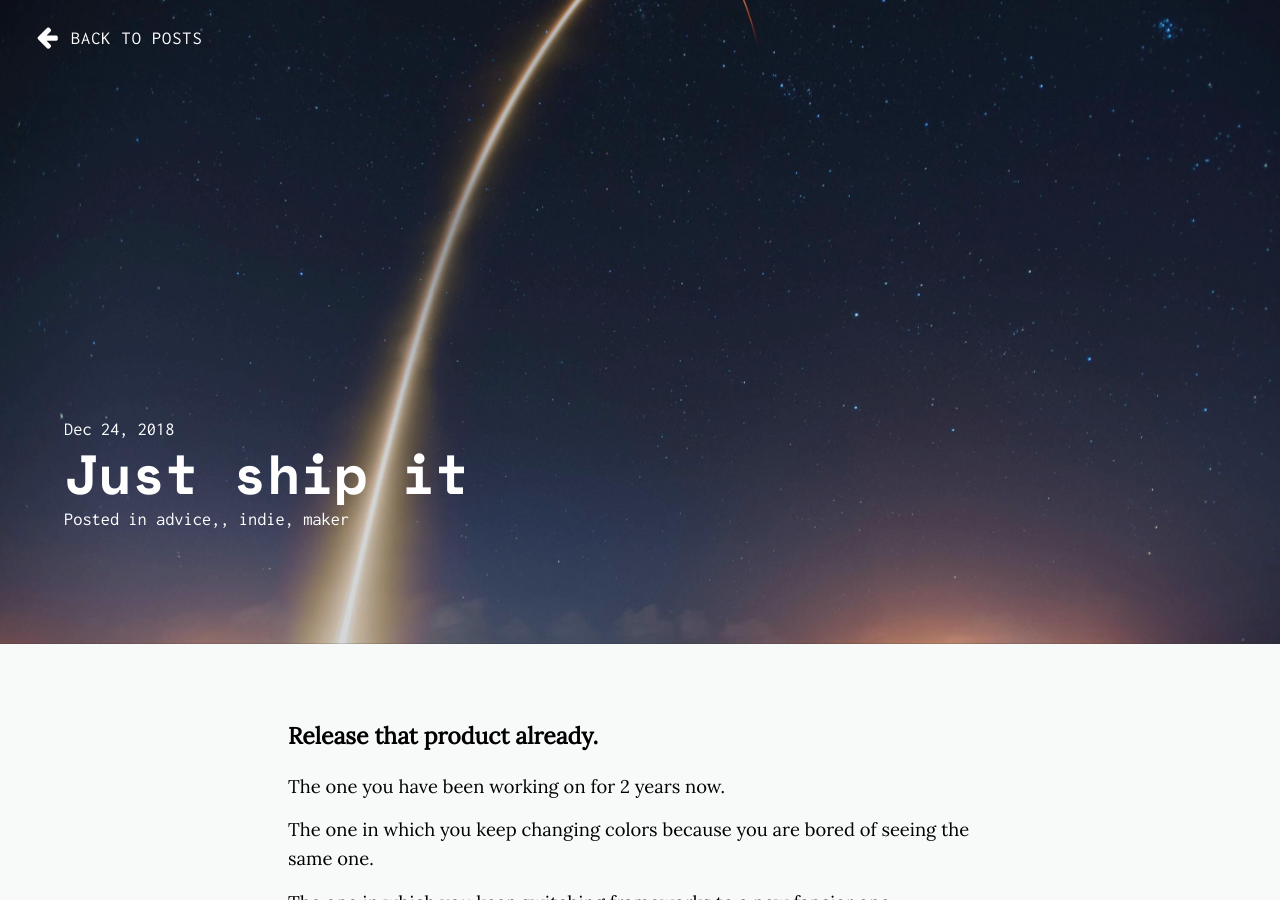
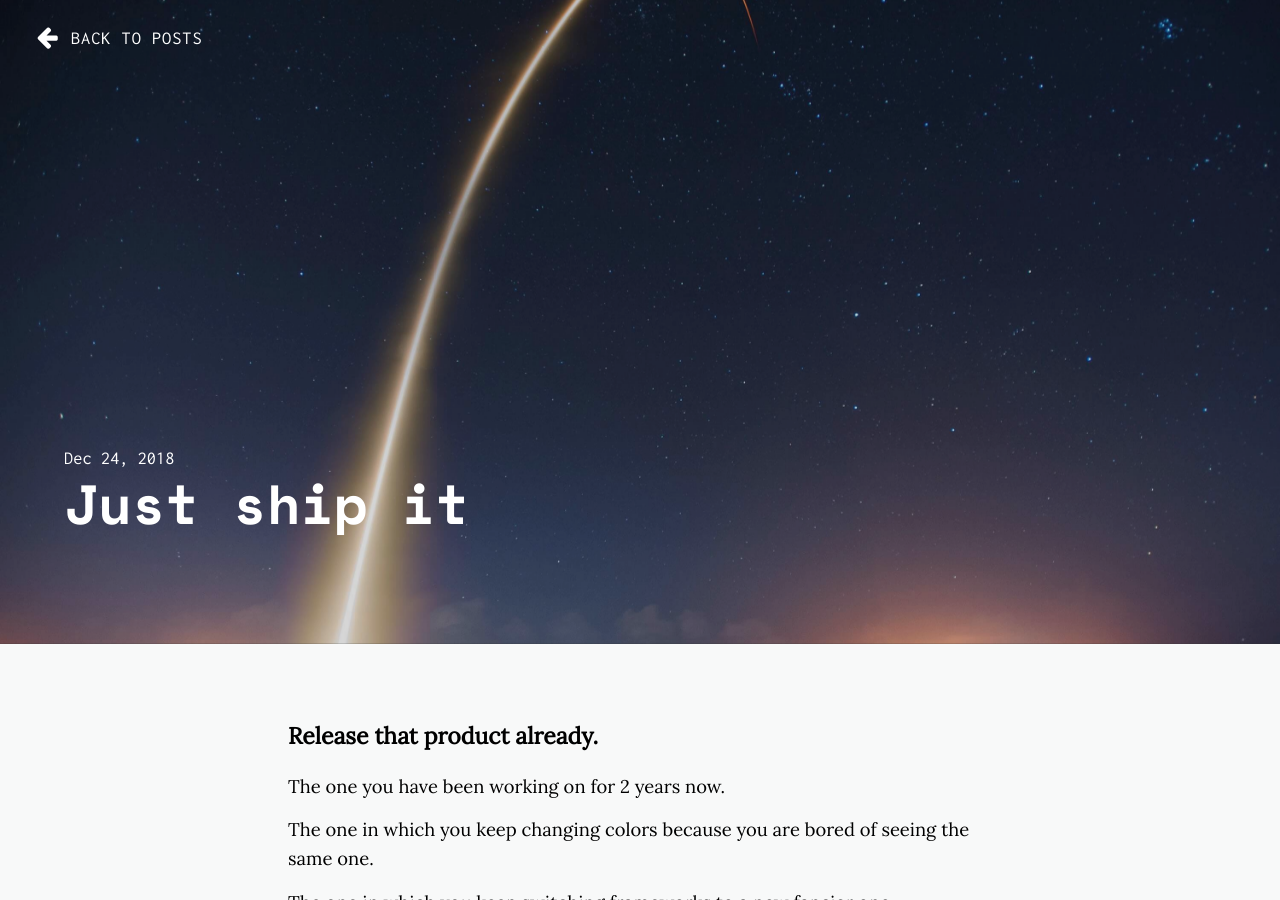
Before and after one commit to ArnavPuri/arnavpuri.github.io, a Jekyll site: the page built from _posts/2018-12-24-just-ship-it.md, in a window 1280 px wide and 900 px high. Built offline with Jekyll 4.4.1, drawn with Linux system fonts in a browser that asks for light colours; nearby versions of some CDN libraries.

```diff
--- a/_includes/head.html
+++ b/_includes/head.html
@@ -20,7 +20,7 @@
   <meta name="twitter:site" content="{{ site.title }}">
   <meta name="twitter:creator" content="@{{ site.twitter_username }}">
   <meta name="twitter:domain" content="{{ site.url }}">
-  <meta property="twitter:image" content="{% if page.image %}{{ site.url }}{{ page.image }}{% else %}{{ site.default_img }}{% endif %}">
+  <meta property="twitter:image:src" content="{% if page.image %}{{ site.url }}{{ page.image }}{% else %}{{ site.default_img }}{% endif %}">
 
   <link rel="stylesheet" href="https://fonts.googleapis.com/css?family=Inconsolata|Lora|Space+Mono:700">
   <link rel="stylesheet" href="https://cdnjs.cloudflare.com/ajax/libs/font-awesome/4.7.0/css/font-awesome.min.css">
@@ -34,10 +34,10 @@
   {% if site.google_analytics %}
   <script>
     (function (i, s, o, g, r, a, m) {
-    i['GoogleAnalyticsObject'] = r; i[r] = i[r] || function () {
-      (i[r].q = i[r].q || []).push(arguments)
-    }, i[r].l = 1 * new Date(); a = s.createElement(o),
-      m = s.getElementsByTagName(o)[0]; a.async = 1; a.src = g; m.parentNode.insertBefore(a, m)
+      i['GoogleAnalyticsObject'] = r; i[r] = i[r] || function () {
+        (i[r].q = i[r].q || []).push(arguments)
+      }, i[r].l = 1 * new Date(); a = s.createElement(o),
+        m = s.getElementsByTagName(o)[0]; a.async = 1; a.src = g; m.parentNode.insertBefore(a, m)
     })(window, document, 'script', '//www.google-analytics.com/analytics.js', 'ga');
     ga('create', '{{ site.google_analytics }}', 'auto');
     ga('send', 'pageview');
--- a/_posts/2018-12-24-just-ship-it.md
+++ b/_posts/2018-12-24-just-ship-it.md
@@ -2,8 +2,8 @@
 layout: post
 title: "Just ship it"
 date: 2018-12-24
-categories: advice, indie maker
-description: Don't hold onto that "unique" project of yours too much.
+categories:
+description: Dont hold onto that unique project of yours too much.
 image: /assets/img/just-ship-it.jpg
 image-sm: /assets/img/just-ship-it.jpg
 ---
```
Also changed, not shown: _posts/2018-12-21-stop-consuming-too-much.md (+1 -1 lines).
